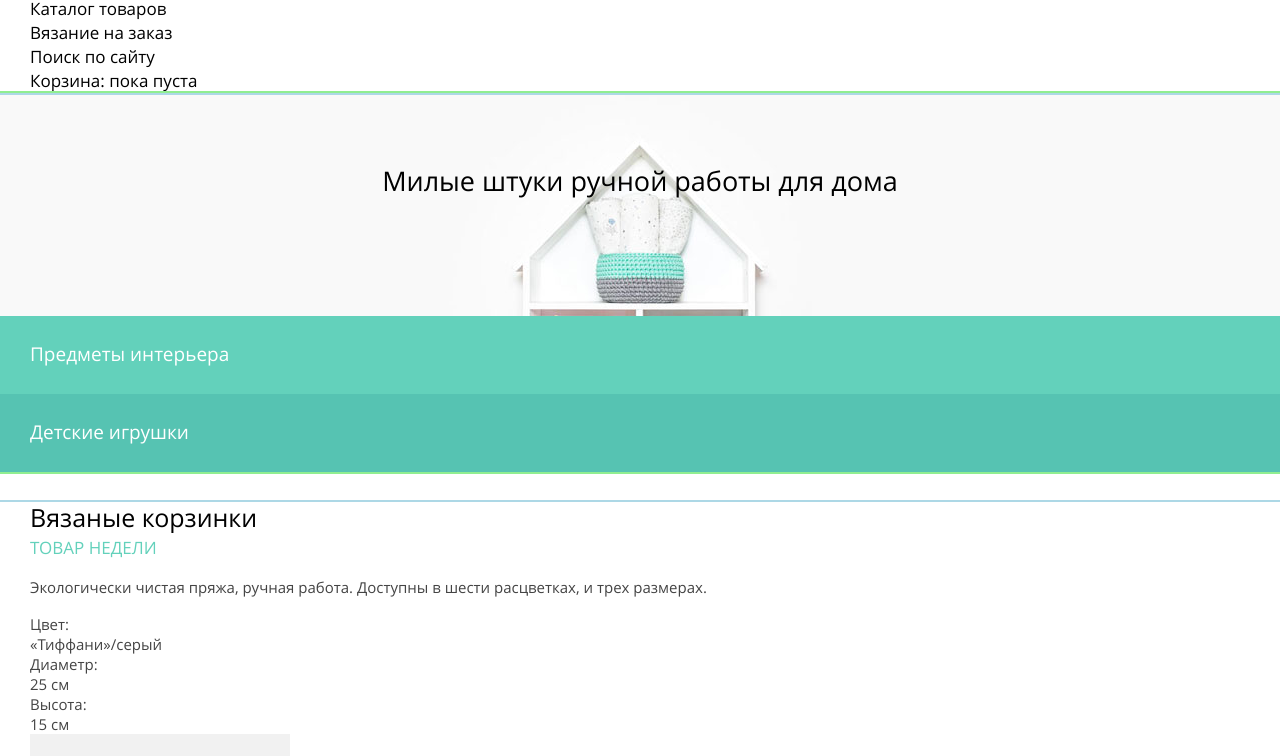
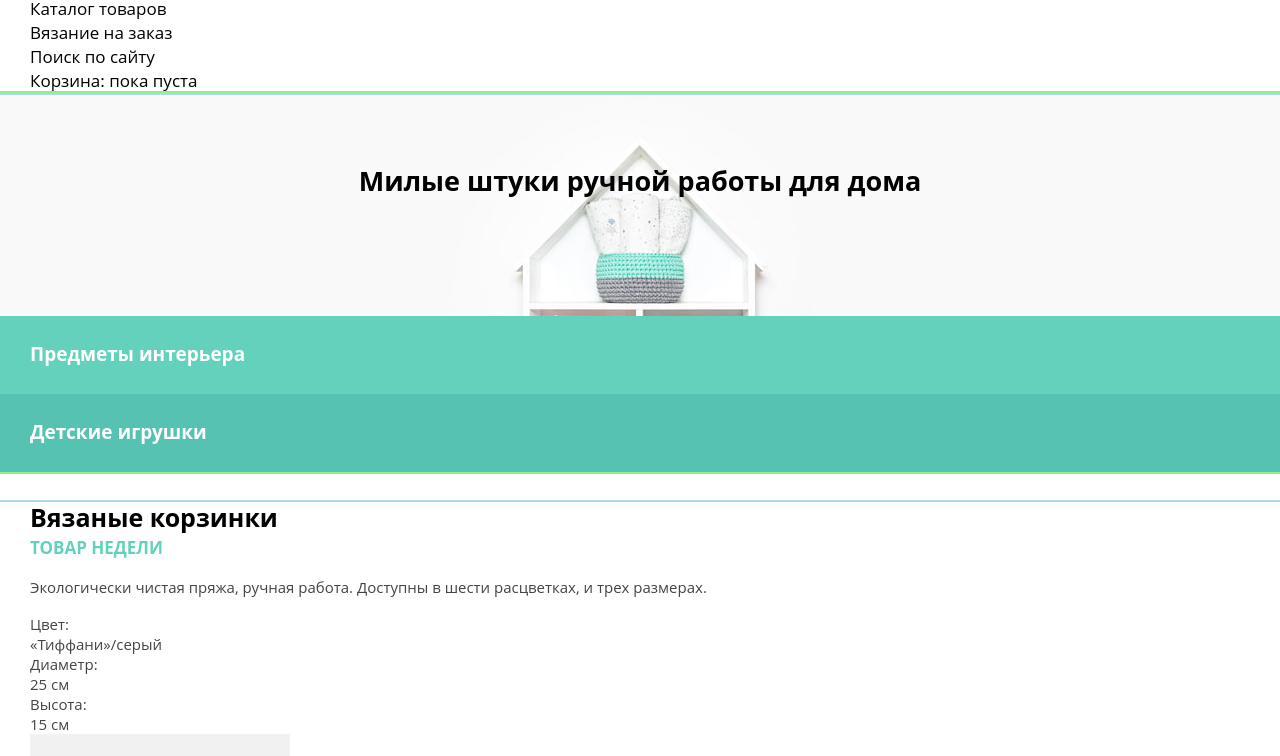
Before and after one commit to Romikus/284393-mishka, a website: page index.html in a window 1280 px wide. Shown: the part 44-800 px from the top of the page. Drawn offline with nearby package versions, Linux system fonts and the light colour scheme; files that its build step writes are made by us from their sources.

Commit message:
Отклчюние файла со шрифтами

```diff
--- a/sass/style.scss
+++ b/sass/style.scss
@@ -1,7 +1,7 @@
 @import "variables.scss";
 @import "mixins.scss";
 
-@import "global/fonts.scss";
+//@import "global/fonts.scss";
 @import "global/scaffolding.scss";
 
 @import "blocks/btn.scss";
```
Also changed, not shown: sass/global/fonts.scss (+4 -4 lines).
